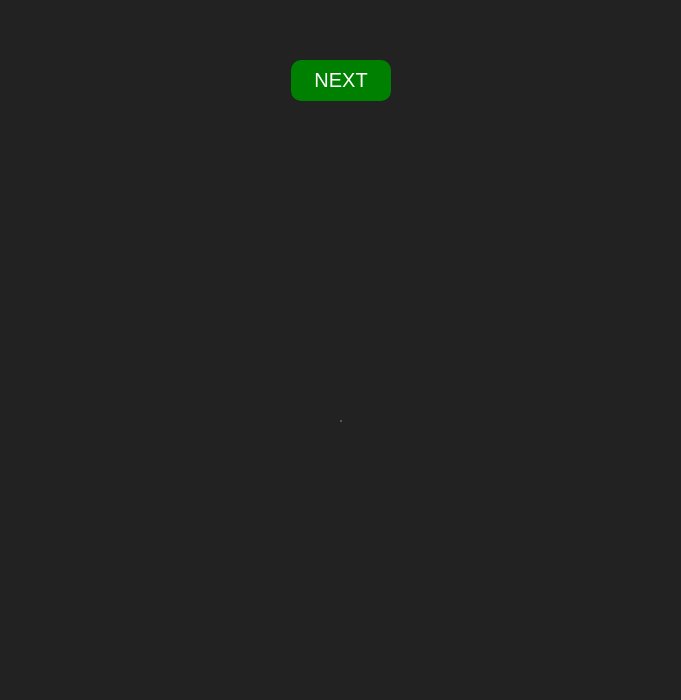
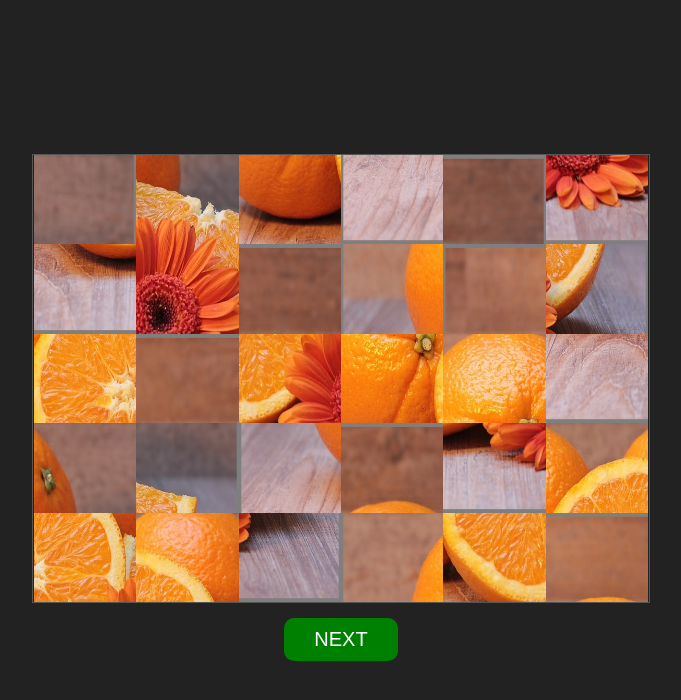
Before and after one commit to clickad/puzzle-game, a plain HTML site: page src/index.html in a window 1280 px wide. Shown: the whole page, without its empty margins (299-980 px from the left). Drawn offline with nearby package versions, Linux system fonts and the light colour scheme.

Commit message:
code cleanup and organization

```diff
--- a/src/css/style.css
+++ b/src/css/style.css
@@ -7,7 +7,6 @@ body{
 .container{
   display: flex;
   display: -webkit-flex;
-  display: -ms-flex;
   flex-direction: column;
   -webkit-flex-direction: column;
   -ms-flex-direction: column;
@@ -17,58 +16,21 @@ body{
   width: 100%;
 }
 
-.title{
-  text-transform: uppercase;
-}
-
-.start{
-  cursor: pointer;
-  border: none;
-  padding: 9px 23px;
-  font-size: 20px;;
-  color: #fff;
-  background: #008000;
-  border-radius: 10px;
-}
-
-.start:hover{
-  background: #355142;
-}
-
-.header{
+.content{
   display: flex;
   display: -webkit-flex;
-  display: -ms-flex;
+  height: 80vh;
   justify-content: center;
   align-items: center;
   align-content: center;
   flex-direction: column;
   -webkit-flex-direction: column;
-  -ms-flex-direction: column;
-}
-
-.options{
-  display: flex;
-  display: -webkit-flex;
-  display: -ms-flex;
-}
-
-.content{
-  display: flex;
-  display: -webkit-flex;
-  display: -ms-flex;
-  height: 80vh;
-  justify-content: center;
-  align-items: center;
-  align-content: center;
 }
 
 .wrapper{
   display: flex;
   display: -webkit-flex;
-  display: -ms-flex;
   width: 50%;
-  height: 80vh;
   border:1px solid #565656;
   flex-wrap: wrap;
   justify-content: center;
@@ -83,30 +45,39 @@ body{
   cursor: pointer;
 }
 
-.highlight{
-  background: rgba(10,10,10,0.3) !important;
-  width: 8vw;
-  height: 7vw;
-  border: 1px solid #777 !important;
-}
-
 .box img{
   width: 100%;
   height: 100%;
 }
 
-.result{
-  opacity: 0;
-  position: absolute;
-  z-index: -1;
-  top: 50%;
-  left: 50%;
-  transform: translate(-50%, -50%);
+.options{
+  display: flex;
+  display: -webkit-flex;
+  position: relative;
+  top: 15px;
+}
+
+.start{
+  cursor: pointer;
+  border: none;
+  padding: 10px 30px;
+  font-size: 20px;;
+  color: #fff;
+  background: #008000;
+  border-radius: 10px;
+}
+
+.start:hover{
+  background: #355142;
 }
 
 @media (max-width: 890px){
   .container, .wrapper, .content{
     height: auto;
+  }
+
+  .header{
+    margin: 20px 0;
   }
 
   .content{
@@ -117,26 +88,15 @@ body{
     margin-bottom: 10px;
   }
 
-  .header{
-    margin: 20px 0;
-  }
-
-  .level-label{
-    font-size: 16px;
-    padding-top: 5px;
-  }
-
   .start{
     padding: 5px 20px;
     font-size: 16px;
   }
 }
 
-
 @media (max-width: 490px){
   .box{
     width: 15vw;
     height: 16vw;
   }
-
 }
--- a/src/index.html
+++ b/src/index.html
@@ -9,26 +9,27 @@
     <link rel="stylesheet" type="text/css" href="css/style.css">
     <link rel="stylesheet" href="//code.jquery.com/ui/1.12.1/themes/base/jquery-ui.css">
 
-    <script src="https://ajax.googleapis.com/ajax/libs/jquery/3.1.1/jquery.min.js"></script>
-    <script src="https://code.jquery.com/jquery-1.12.4.js"></script>
+    <script src="http://code.jquery.com/jquery-3.3.1.min.js"
+            integrity="sha256-FgpCb/KJQlLNfOu91ta32o/NMZxltwRo8QtmkMRdAu8="
+            crossorigin="anonymous"></script>
     <script src="https://code.jquery.com/ui/1.12.1/jquery-ui.js"></script>
     <script src="js/touch.js"></script>
 
-    <script src="js/script.js"></script>
+    <script src="js/app.js"></script>
 
   </head>
   <body>
     <div class="container">
 
       <div class = "header">
-        <div class = "options">
-          <button class = "start">NEXT</button>
-        </div>
       </div>
 
       <div class = "content">
         <div class = "wrapper">
           <!-- boxes -->
+        </div>
+        <div class = "options">
+          <button class = "start">NEXT</button>
         </div>
       </div>
 
--- /dev/null
+++ b/src/js/app.js
@@ -0,0 +1,74 @@
+(function(){
+  "use strict";
+  function getData(){
+    return $.getJSON("data.json");
+  }
+  $.when(getData()).then(function (data) {
+    var app = {
+      init: function(){
+        this.$window = $(window);
+        this.$wrapper = $('.wrapper');
+        this.$startBtn = $('.start');
+        this.folders = data;
+        this.wrapperSize = 0;
+        this.finalImages = [];
+        this.rows = 6;
+        this.newPuzzle();
+        this.$startBtn.on('click', this.newPuzzle.bind(this));
+        this.$window.on('resize',this.wrapperSet.bind(this));
+      },
+      newPuzzle: function (){ console.log('start');
+        this.index = Math.floor(Math.random()*this.folders.length);
+        this.puzzle = this.folders[this.index];
+        this.allImages = this.puzzle.puzzle.images;
+        this.folder = this.puzzle.puzzle.folder;
+        this.boxes = this.allImages.length;
+        this.$wrapper.empty();
+        this.finalImages = this.shuffle(this.allImages);
+        this.insertBox();
+        this.wrapperWidth();
+      },
+      shuffle: function (array) {   //sfuffle images
+        var currentIndex = array.length, temporaryValue, randomIndex;
+        // While there remain elements to shuffle...
+        while (0 !== currentIndex) {
+          // Pick a remaining element...
+          randomIndex = Math.floor(Math.random() * currentIndex);
+          currentIndex -= 1;
+          // And swap it with the current element.
+          temporaryValue = array[currentIndex];
+          array[currentIndex] = array[randomIndex];
+          array[randomIndex] = temporaryValue;
+        }
+        return array;
+      },
+      insertBox: function (){
+        for(var i = 0; i < this.finalImages.length; i++){
+          this.$wrapper.append(
+            '<div class = "box"><img src = "img/' + this.folder + '/'
+            + this.finalImages[i]+'.png" alt = "image"></div>'
+          );
+        }
+        $( ".box" ).draggable(
+          {
+            containment: ".wrapper",
+            scroll: false,
+            stack: ".box"
+          }
+        );
+      },
+      wrapperSet: function(){
+        this.$wrapper.empty();
+        this.insertBox();
+        this.wrapperWidth();
+      },
+      wrapperWidth: function (){
+        this.wrapperSize = (parseInt($('.box').width()) * parseInt(this.rows));
+        this.$wrapper.css("width",this.wrapperSize + 4 + "px");
+      }
+    };
+    //$(window).on("load", function() {
+      app.init();
+    //});
+  });
+})();
```
Also changed, not shown: src/data.json (indentation only).
